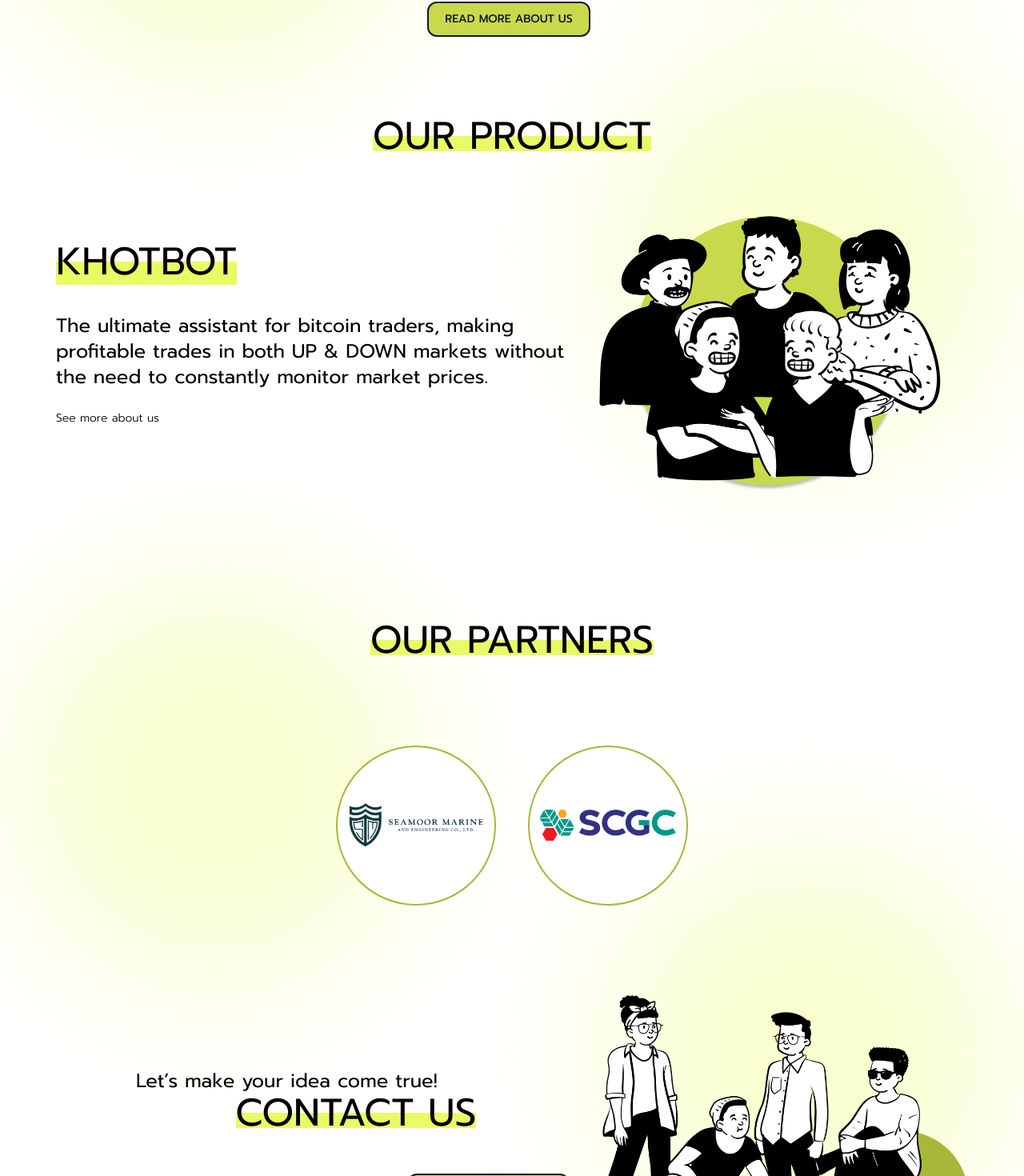
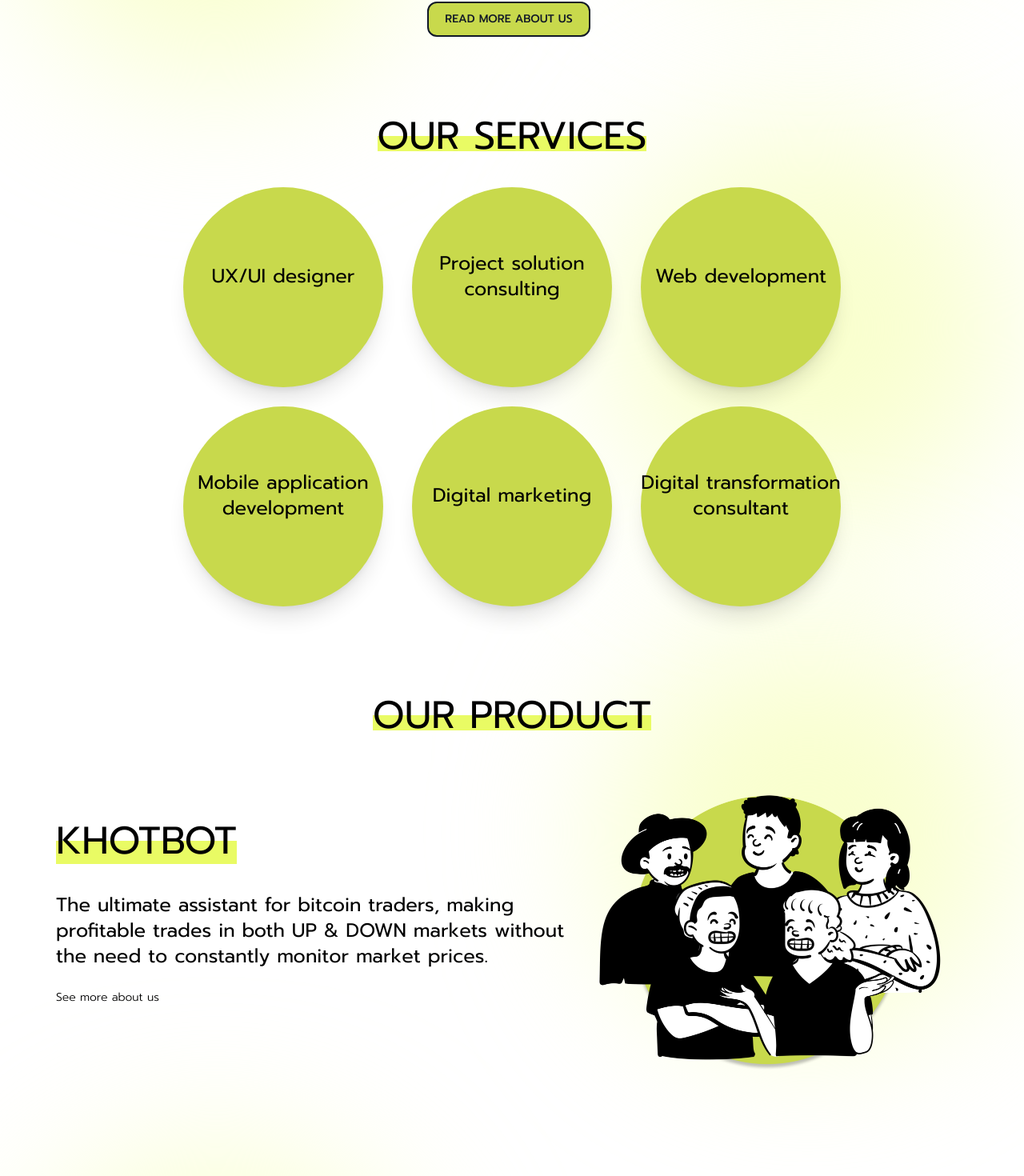
Before and after one commit to The-Alzhemist/codework-landing-page, a Next.js app: page / in a window 1280 px wide. Shown: the part 1713-3183 px from the top of the page at 80% size. Built offline with nearby package versions, Linux system fonts and the light colour scheme.

Commit message:
update: ourService

```diff
--- a/components/AppLayout/components/NavigationBar/withNavigation.tsx
+++ b/components/AppLayout/components/NavigationBar/withNavigation.tsx
@@ -9,7 +9,7 @@ const withNavigation = (Component: React.FC) => {
     const [IsSideMenuOpen, setIsSideMenuOpen] = useState<boolean>(false);
     const navStyle = useSpring({
       opacity: IsSideMenuOpen ? 1 : 0,
-      right: IsSideMenuOpen ? 0 : -1024,
+      right: IsSideMenuOpen ? 0 : -2000,
     });
     const hamburgerStyle2 = useSpring({
       opacity: IsSideMenuOpen ? 0 : 1,
--- /dev/null
+++ b/components/Home/OurProduct/OurProduct.tsx
@@ -0,0 +1,52 @@
+import React from "react";
+import Image from "next/image";
+import { Prompt } from "@next/font/google";
+import BackgroundGradientBlur from "../../backgroundGradientBlur/BackgroundGradientBlur";
+import Paragraph from "../../AppLayout/components/typography/paragraph/Paragraph";
+import Hyperlinks from "../../AppLayout/components/link/Hyperlinks";
+
+
+const fontPrompt = Prompt({
+  weight: ["100", "200", "300", "400", "500", "600", "700"],
+  subsets: ["latin"],
+  variable: "--font-prompt",
+});
+
+const OurProduct = () => {
+  return (
+    <section
+    className={`${fontPrompt.variable} font-prompt relative max-w-[1440px] mx-auto py-[30px] md:py-[50px] lg:px-[50px]`}
+  >
+    <BackgroundGradientBlur className="bottom-40 right-0" />
+    {/* 1 */}
+    <h2 className="flex justify-center text-5xl">
+      <span className="font-normal bg-line mb-7">OUR PRODUCT</span>
+    </h2>
+    <div className="flex justify-between items-center mb-10 z-20">
+      <h3 className="text-left mb-5  md:text-5xl">
+        <div className="mb-10"><span className="font-normal bg-line mb-7">KHOTBOT</span></div>
+        <Paragraph className="max-w-[670px]">
+        The ultimate assistant for bitcoin traders, making profitable trades in both UP & DOWN markets without the need to constantly monitor market prices.
+        </Paragraph>
+
+        <Hyperlinks link="/aboutus" >
+              See more about us
+        </Hyperlinks>
+      </h3>
+
+      <div>
+        <Image
+          src="/simple-but-ambitious-cover.png"
+          width={490}
+          height={413}
+          className="max-w-[490px] h-auto"
+          alt="simple but ambitious section cover"
+        />
+      </div>
+    </div>
+
+  </section>
+  );
+};
+
+export default OurProduct;
--- a/components/Home/OurService/OurService.tsx
+++ b/components/Home/OurService/OurService.tsx
@@ -1,10 +1,8 @@
 import React from "react";
-import Image from "next/image";
-import { Prompt } from "@next/font/google";
 import BackgroundGradientBlur from "../../backgroundGradientBlur/BackgroundGradientBlur";
 import Paragraph from "../../AppLayout/components/typography/paragraph/Paragraph";
 import Hyperlinks from "../../AppLayout/components/link/Hyperlinks";
-
+import { Prompt } from "@next/font/google";
 
 const fontPrompt = Prompt({
   weight: ["100", "200", "300", "400", "500", "600", "700"],
@@ -13,6 +11,36 @@ const fontPrompt = Prompt({
 });
 
 const OurService = () => {
+
+    const jobRow1 = [
+        {
+            name: 'UX/UI designer',
+            description: 'Collaborating closely with clients to identify their unique challenges and requirements'
+        },
+        {
+            name: 'Project solution consulting',
+            description: 'Collaborating closely with clients to identify their unique challenges and requirements'
+        },
+        {
+            name: 'Web development',
+            description: 'Collaborating closely with clients to identify their unique challenges and requirements'
+        }
+    ]
+
+    const jobRow2 = [
+        {
+            name: 'Mobile application development',
+            description: 'Collaborating closely with clients to identify their unique challenges and requirements'
+        },
+        {
+            name: 'Digital marketing',
+            description: 'Collaborating closely with clients to identify their unique challenges and requirements'
+        },
+        {
+            name: 'Digital transformation consultant',
+            description: 'Collaborating closely with clients to identify their unique challenges and requirements'
+        }
+    ]
   return (
     <section
       className={`${fontPrompt.variable} font-prompt relative max-w-[1440px] mx-auto py-[30px] md:py-[50px] lg:px-[50px]`}
@@ -20,34 +48,41 @@ const OurService = () => {
       <BackgroundGradientBlur className="bottom-40 right-0" />
       {/* 1 */}
       <h2 className="flex justify-center text-5xl">
-      <span className="font-normal bg-line mb-7">OUR PRODUCT</span>
+        <span className="font-normal bg-line mb-7">OUR SERVICES</span>
       </h2>
-    <div className="flex justify-between items-center mb-10 z-20">
-      <h3 className="text-left mb-5  md:text-5xl">
-        <div className="mb-10"><span className="font-normal bg-line mb-7">KHOTBOT</span></div>
-        <Paragraph className="max-w-[670px]">
-        The ultimate assistant for bitcoin traders, making profitable trades in both UP & DOWN markets without the need to constantly monitor market prices.
-        </Paragraph>
 
-        <Hyperlinks link="/aboutus" >
-              See more about us
-        </Hyperlinks>
-      </h3>
+      <div className="mx-auto h-auto">
+        <div className="flex justify-center gap-3 flex-no duration-1000 ease-out ">
+        {jobRow1.map((job:any, index:number) => (
+            <React.Fragment key={`job-row-a-${index}`}>
+                     <div className="bg-[#C8D94C] rounded-full w-[250px] h-[250px] hover:w-[450px] hover:h-[450px] flex flex-col justify-center items-center text-center transition-all duration-1000 ease-out group m-3 shadow-xl">
+                  <div className="text-2xl  duration-1000 ease-out mb-3">{job.name}</div>
+                  <p className="text-[0px] group-hover:text-[16px] duration-1000 ease-out p-2">
+                  {job.description}
+                  </p>
+                </div>
+            </React.Fragment>
 
-      <div>
-        <Image
-          src="/simple-but-ambitious-cover.png"
-          width={490}
-          height={413}
-          className="max-w-[490px] h-auto"
-          alt="simple but ambitious section cover"
-        />
+        ))}
         </div>
+
+        <div className="flex justify-center gap-3 flex-no duration-1000 ease-out ">
+        {jobRow2.map((job:any, index:number) => (
+            <React.Fragment key={`job-row-a-${index}`}>
+                     <div className="bg-[#C8D94C] rounded-full w-[250px] h-[250px] hover:w-[450px] hover:h-[450px] flex flex-col justify-center items-center text-center transition-all duration-1000 ease-out group m-3 shadow-xl">
+                  <div className="text-2xl  duration-1000 ease-out mb-3">{job.name}</div>
+                  <p className="text-[0px] group-hover:text-[16px] duration-1000 ease-out p-2">
+                  {job.description}
+                  </p>
+                </div>
+            </React.Fragment>
+
+        ))}
         </div>
 
 
 
-
+      </div>
     </section>
   );
 };
--- a/src/pages/index.tsx
+++ b/src/pages/index.tsx
@@ -2,13 +2,15 @@
 import { Inter } from "next/font/google";
 import HeroSection from "../../components/Home/HeroSection/HeroSection";
 import AboutUs from "../../components/Home/AboutUs/AboutUs";
-import OurService from "../../components/Home/OurService/OurService";
+
 import OurClient from "../../components/Home/OurClient/OurClient";
 import OurMember from "../../components/Home/OurMember";
 import ContactUs from "../../components/Home/ContactUs/ContactUs";
 import Footer from "../../components/AppLayout/components/Footer/Footer";
 import AppLayout from "../../components/AppLayout/AppLayout";
 import TeamCulture from "../../components/Home/TeamCulture/TeamCulture";
+import OurProduct from "../../components/Home/OurProduct/OurProduct";
+import OurService from "../../components/Home/OurService/OurService";
 
 const inter = Inter({ subsets: ["latin"] });
 
@@ -18,8 +20,9 @@ export default function Home() {
       <AppLayout>
         <HeroSection />
         <AboutUs />
+        <OurService/>
         {/* <TeamCulture/> */}
-        <OurService />
+        <OurProduct />
        <OurClient />
        {/* <OurMember /> */}
         <ContactUs />
```
Lines whose indentation alone changed are shown as unchanged.
